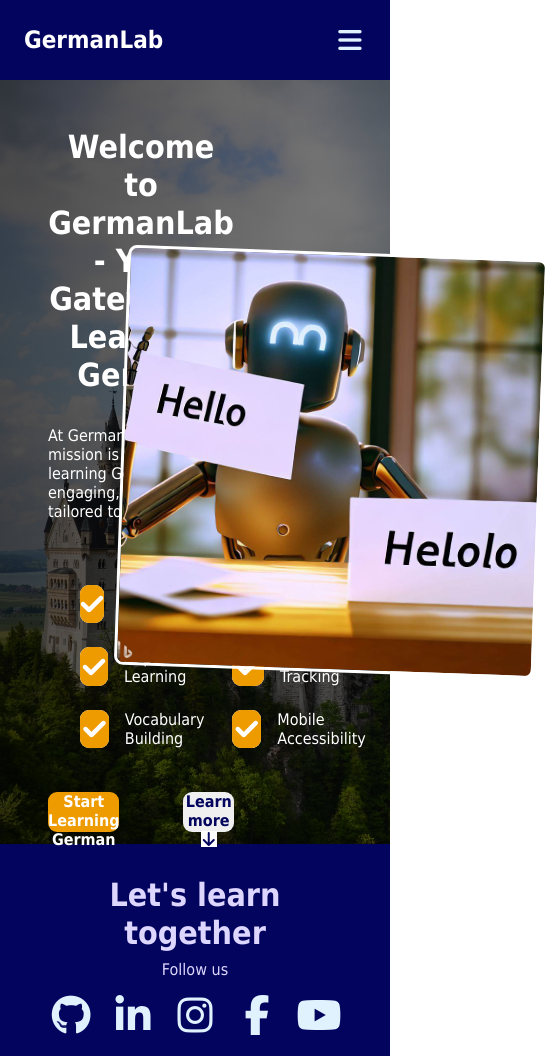
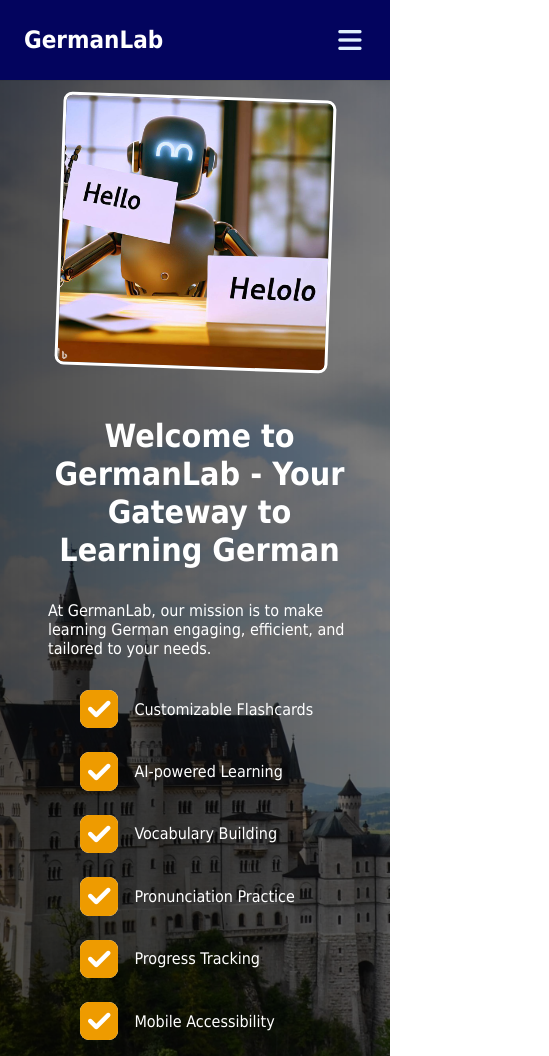
Before and after one commit to derblitzkrieger96/proyecto-final-dise-o-web-coderhouse, a plain HTML site: page index.html in a window 390 px wide. Shown: the top 1056 px of the page, 549 px wide, since content can reach past the window. Drawn offline with Linux system fonts and the light colour scheme.

Commit message:
add responsiveness to all pages

```diff
--- a/scss/partials/_explore.scss
+++ b/scss/partials/_explore.scss
@@ -60,3 +60,26 @@
     }
   }
 }
+
+@media (max-width: 576px) {
+  .main-explore {
+    div {
+      padding: 3rem 0.5rem;
+    }
+    .explore-container {
+      display: flex;
+      flex-direction: column;
+      .explore-container-element {
+        width: 90%;
+        margin: 0 auto;
+        padding-bottom: 0;
+        h2 {
+          text-align: center;
+        }
+        img {
+          max-width: 100%;
+        }
+      }
+    }
+  }
+}
--- a/scss/partials/_home.scss
+++ b/scss/partials/_home.scss
@@ -116,3 +116,37 @@
     }
   }
 }
+
+@media (max-width: 576px) {
+  body .main {
+    height: auto;
+    #home {
+      flex-direction: column-reverse;
+      .home-right-image {
+        width: 100%;
+        padding-top: 1rem;
+        img {
+          max-width: 70%;
+        }
+      }
+      .home-features {
+        width: 90%;
+        .home-description {
+          margin-bottom: 0;
+        }
+        .features-container {
+          flex-direction: column;
+          gap: 1.5rem;
+        }
+        .home-buttons-container {
+          flex-direction: column;
+          height: 7rem;
+          gap: 1rem;
+          .home-button {
+            width: 90%;
+          }
+        }
+      }
+    }
+  }
+}
```
Also changed, not shown: css/style.css, 1 other file.
